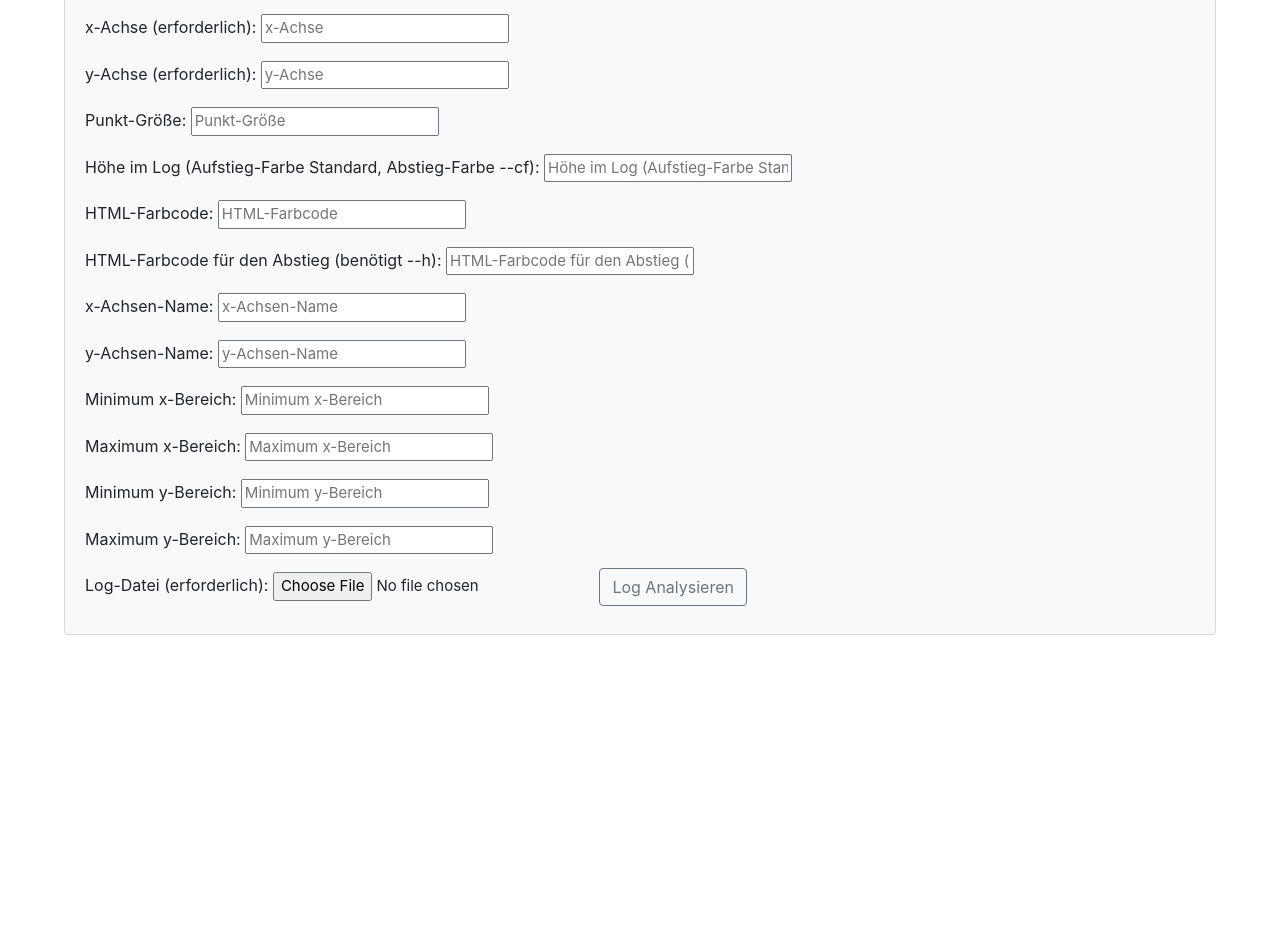
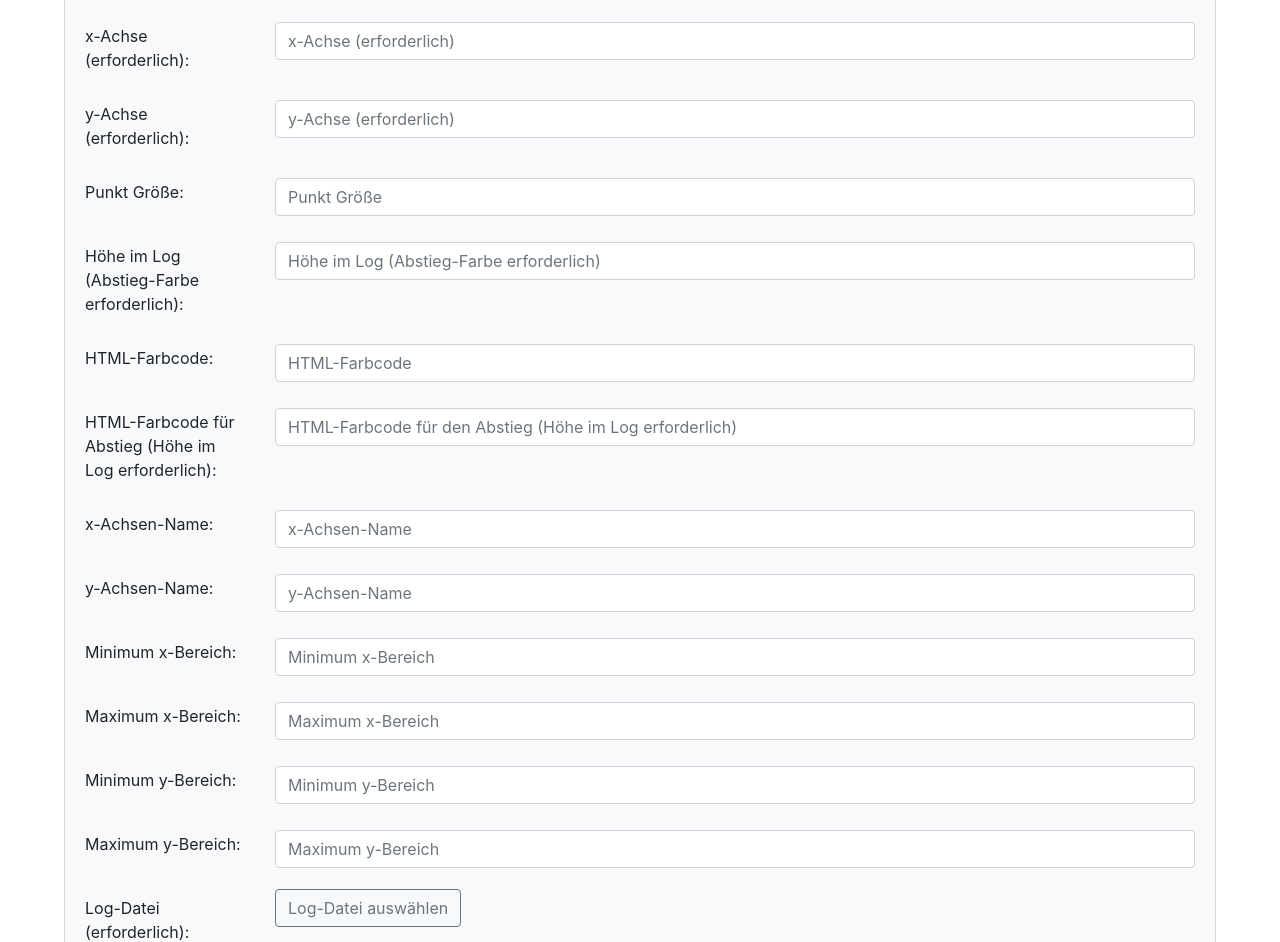
Before and after one commit to ltheinrich/stratos, a plain HTML site: page web/index.html in a window 1280 px wide. Shown: the part 125-1067 px from the top of the page. Before the commit the page ends 824 px from the top, so only its background shows below. Drawn offline with Linux system fonts and the light colour scheme.

Commit message:
optimize style

```diff
--- a/web/index.html
+++ b/web/index.html
@@ -5,6 +5,9 @@
     <meta charset="utf-8">
     <meta name="viewport" content="width=device-width, initial-scale=1.0" />
     <title>Stratos Log-Analyse</title>
+    <link rel="shortcut icon" type="image/x-icon" href="/favicon.ico">
+    <link rel="icon" type="image/png" href="/favicon.png" sizes="32x32">
+    <link rel="apple-touch-icon" sizes="180x180" href="/apple-touch-icon.png">
     <link rel="stylesheet" href="/bootstrap.min.css">
     <style>
         input {
@@ -15,32 +18,128 @@
         .custom-card {
             margin: 5%;
         }
+
+        .btn-file {
+            position: relative;
+            overflow: hidden;
+        }
+
+        .btn-file input[type=file] {
+            position: absolute;
+            top: 0;
+            right: 0;
+            min-width: 100%;
+            min-height: 100%;
+            font-size: 100px;
+            text-align: right;
+            filter: alpha(opacity=0);
+            opacity: 0;
+            outline: none;
+            background: white;
+            cursor: inherit;
+            display: none;
+        }
     </style>
 </head>
 
 <body>
     <div class="card bg-light custom-card">
         <h5 class="card-header">
+            <img src="/favicon.png">
             Stratos Log-Analyse
         </h5>
         <div class="card-body">
             <form method="post" enctype="multipart/form-data">
-                <label>x-Achse (erforderlich): <input name="x" type="text" placeholder="x-Achse" required></label><br>
-                <label>y-Achse (erforderlich): <input name="y" type="text" placeholder="y-Achse" required></label><br>
-                <label>Punkt-Größe: <input name="s" type="number" placeholder="Punkt-Größe"></label><br>
-                <label>Höhe im Log (Aufstieg-Farbe Standard, Abstieg-Farbe --cf): <input name="h" type="text"
-                        placeholder="Höhe im Log (Aufstieg-Farbe Standard, Abstieg-Farbe --cf)"></label><br>
-                <label>HTML-Farbcode: <input name="c" type="text" placeholder="HTML-Farbcode"></label><br>
-                <label>HTML-Farbcode für den Abstieg (benötigt --h): <input name="cf" type="text"
-                        placeholder="HTML-Farbcode für den Abstieg (benötigt --h)"></label><br>
-                <label>x-Achsen-Name: <input name="xn" type="text" placeholder="x-Achsen-Name"></label><br>
-                <label>y-Achsen-Name: <input name="yn" type="text" placeholder="y-Achsen-Name"></label><br>
-                <label>Minimum x-Bereich: <input name="xmin" type="number" placeholder="Minimum x-Bereich"></label><br>
-                <label>Maximum x-Bereich: <input name="xmax" type="number" placeholder="Maximum x-Bereich"></label><br>
-                <label>Minimum y-Bereich: <input name="ymin" type="number" placeholder="Minimum y-Bereich"></label><br>
-                <label>Maximum y-Bereich: <input name="ymax" type="number" placeholder="Maximum y-Bereich"></label><br>
-                <label>Log-Datei (erforderlich): <input name="file" type="file" required></label>
-                <button type="button" class="btn btn-outline-secondary">Log Analysieren</button>
+                <div class="form-group row">
+                    <label for="x" class="col-sm-2 col-form-label">x-Achse (erforderlich):</label>
+                    <div class="col-sm-10">
+                        <input type="text" class="form-control" id="x" name="x" placeholder="x-Achse (erforderlich)"
+                            required>
+                    </div>
+                </div>
+                <div class="form-group row">
+                    <label for="y" class="col-sm-2 col-form-label">y-Achse (erforderlich):</label>
+                    <div class="col-sm-10">
+                        <input type="text" class="form-control" id="y" name="y" placeholder="y-Achse (erforderlich)"
+                            required>
+                    </div>
+                </div>
+                <div class="form-group row">
+                    <label for="s" class="col-sm-2 col-form-label">Punkt Größe:</label>
+                    <div class="col-sm-10">
+                        <input type="number" class="form-control" id="s" name="s" placeholder="Punkt Größe">
+                    </div>
+                </div>
+                <div class="form-group row">
+                    <label for="h" class="col-sm-2 col-form-label">Höhe im Log (Abstieg-Farbe erforderlich):</label>
+                    <div class="col-sm-10">
+                        <input type="text" class="form-control" id="h" name="h"
+                            placeholder="Höhe im Log (Abstieg-Farbe erforderlich)">
+                    </div>
+                </div>
+                <div class="form-group row">
+                    <label for="c" class="col-sm-2 col-form-label">HTML-Farbcode:</label>
+                    <div class="col-sm-10">
+                        <input type="text" class="form-control" id="c" name="c" placeholder="HTML-Farbcode">
+                    </div>
+                </div>
+                <div class="form-group row">
+                    <label for="cf" class="col-sm-2 col-form-label">HTML-Farbcode für Abstieg (Höhe im
+                        Log erforderlich):</label>
+                    <div class="col-sm-10">
+                        <input type="text" class="form-control" id="cf" name="cf"
+                            placeholder="HTML-Farbcode für den Abstieg (Höhe im Log erforderlich)">
+                    </div>
+                </div>
+                <div class="form-group row">
+                    <label for="xn" class="col-sm-2 col-form-label">x-Achsen-Name:</label>
+                    <div class="col-sm-10">
+                        <input type="text" class="form-control" id="xn" name="xn" placeholder="x-Achsen-Name">
+                    </div>
+                </div>
+                <div class="form-group row">
+                    <label for="yn" class="col-sm-2 col-form-label">y-Achsen-Name:</label>
+                    <div class="col-sm-10">
+                        <input type="text" class="form-control" id="yn" name="yn" placeholder="y-Achsen-Name">
+                    </div>
+                </div>
+                <div class="form-group row">
+                    <label for="xmin" class="col-sm-2 col-form-label">Minimum x-Bereich:</label>
+                    <div class="col-sm-10">
+                        <input type="number" class="form-control" id="xmin" name="xmin" placeholder="Minimum x-Bereich">
+                    </div>
+                </div>
+                <div class="form-group row">
+                    <label for="xmax" class="col-sm-2 col-form-label">Maximum x-Bereich:</label>
+                    <div class="col-sm-10">
+                        <input type="number" class="form-control" id="xmax" name="xmax" placeholder="Maximum x-Bereich">
+                    </div>
+                </div>
+                <div class="form-group row">
+                    <label for="ymin" class="col-sm-2 col-form-label">Minimum y-Bereich:</label>
+                    <div class="col-sm-10">
+                        <input type="number" class="form-control" id="ymin" name="ymin" placeholder="Minimum y-Bereich">
+                    </div>
+                </div>
+                <div class="form-group row">
+                    <label for="ymax" class="col-sm-2 col-form-label">Maximum y-Bereich:</label>
+                    <div class="col-sm-10">
+                        <input type="number" class="form-control" id="ymax" name="ymax" placeholder="Maximum y-Bereich">
+                    </div>
+                </div>
+                <div class="form-group row">
+                    <label for="file" class="col-sm-2 col-form-label">Log-Datei (erforderlich):</label>
+                    <div class="col-sm-10">
+                        <label class="btn btn-outline-secondary btn-file">
+                            Log-Datei auswählen
+                            <input type="file" class="form-control" id="file" name="file"
+                                placeholder="Log-Datei (erforderlich)">
+                        </label>
+                    </div>
+                </div>
+                <div class="form-group text-center">
+                    <button type="submit" class="btn btn-outline-secondary">Log-Datei analysieren</button>
+                </div>
             </form>
         </div>
     </div>
```
Also changed, not shown: web/head.html (+3 -0 lines), web/apple-touch-icon.png (added), web/favicon.ico (added), web/favicon.png (added), 3 other files.
